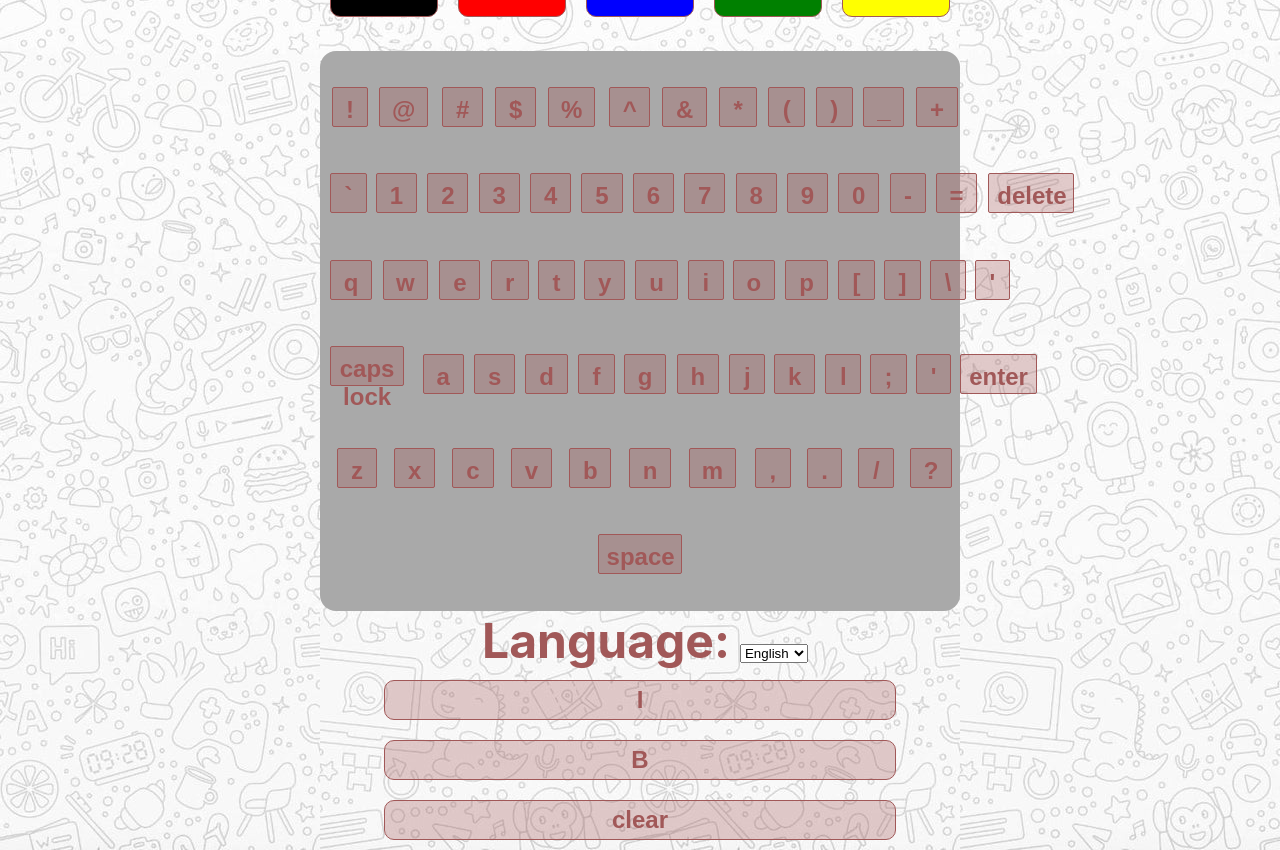
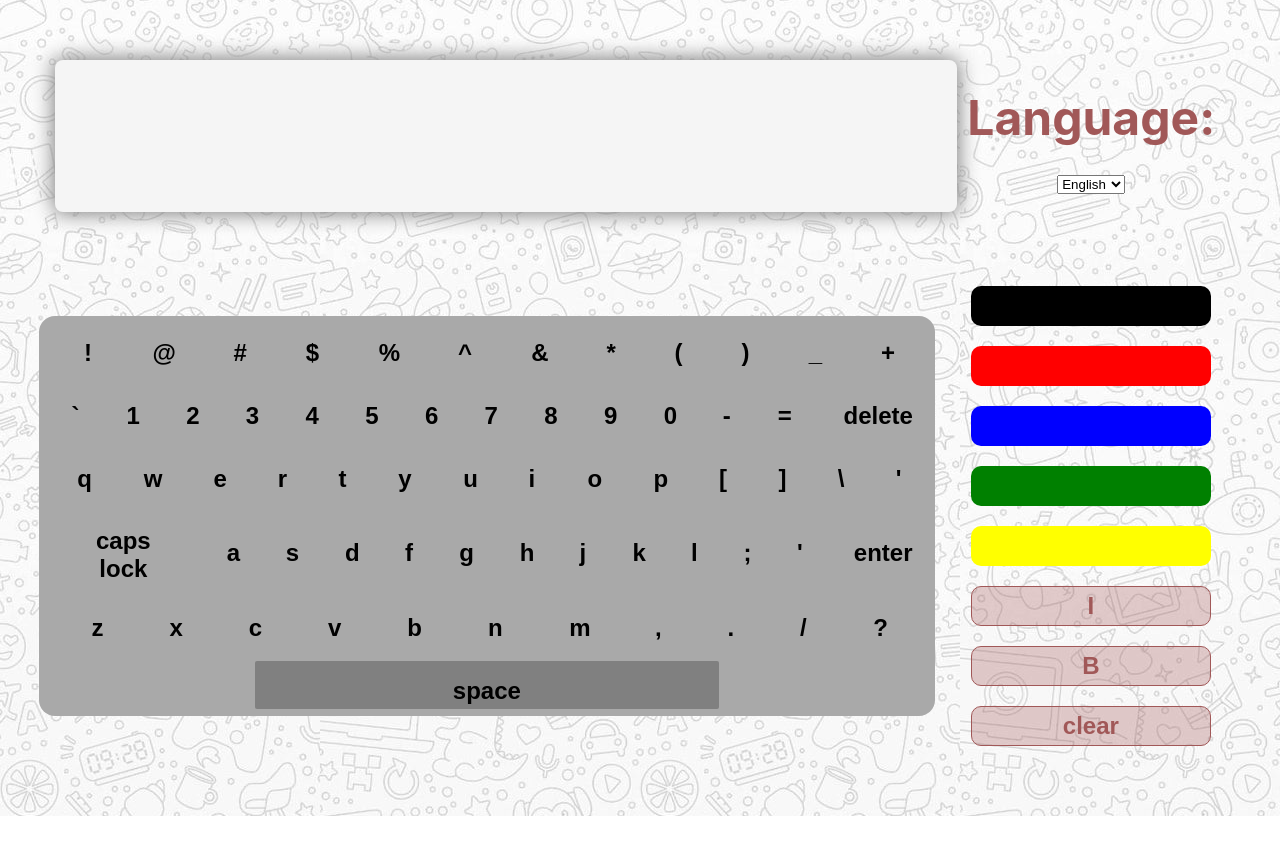
Before and after one commit to rkohen770/Go_To_100_Game, a React (Create React App) app: page / in a window 1280 px wide. Both pictures are taken after a click on the button "use the keyboard". After the commit the page ends 816 px from the top, so only its background shows below. Built offline with nearby package versions, Linux system fonts and the light colour scheme.

Commit message:
finish style

```diff
--- a/src/css/colorButton.css
+++ b/src/css/colorButton.css
@@ -1,15 +1,14 @@
 
 .color-picker{
     display: flex;
+    flex-direction: column;
+    align-items: center;
 
 }
 
 .color{
-    width: 50px;
-    height: 50px;
-    border: 1px solid #000;
-    border-radius: 50%;
+    border: none;
     cursor: pointer;
-    margin: 0 5px;
+    /* margin: 0 5px; */
     display: inline-block;
 }
--- a/src/css/keyboard.css
+++ b/src/css/keyboard.css
@@ -9,7 +9,8 @@ body {
 }
 
 .textContainer {
-  width: 90vw;
+  align-items: center;
+  width: 68vw;
   height: 15vh;
   background: whitesmoke;
   box-shadow: 0 0 20px 2px grey;
@@ -22,8 +23,8 @@ body {
 }
 
 .keyboard {
-  width: 50vw;
-  height: 70vh;
+  width: 70vw;
+  height: 50vh;
   background: darkgray;
   border-radius: 1rem;
   display: flex;
@@ -37,11 +38,6 @@ body {
   justify-content: space-evenly;
 }
 
-.secondLast {
-  width: 60%;
-  margin: 0 auto;
-}
-
 .space {
   width: 50%;
   height: 2rem;
@@ -49,8 +45,12 @@ body {
 }
 
 .key {
-  padding: 0.5rem;
+  margin: 0;
+  text-align: center;
   border-radius: 2px;
+  background: none;
+  border: none;
+  color: black;
 }
 
 .key:active {
@@ -61,16 +61,22 @@ body {
   background: whitesmoke;
 }
 
+.body {
+  display: grid;
+  grid-template-columns: 75% 25%;
+  align-items: center;
+  font-size: 1.5rem;
+}
 
-.decuration{
+.header {
+  padding: 0 1rem 4rem 1rem;
+  display: flex;
+  justify-content: space-evenly;
+}
+
+.lang {
   display: flex;
   flex-direction: column;
+  align-items: center;
+  justify-content: space-evenly;
 }
-
-.body{
-  display: grid;
-  grid-template-columns: 25% 50% 25%;
-  align-items: center;
-  height: 100vh;
-  font-size: 1.5rem;
-}
--- a/src/js/Colors.js
+++ b/src/js/Colors.js
@@ -5,11 +5,11 @@ class Colors extends Component {
     render() {
         return (
             <div className="color-picker">
-                    <button style={{ backgroundColor: 'black' }} onClick={()=>this.props.switchColor("black")}/>
-                    <button style={{ backgroundColor: 'red' }} onClick={()=>this.props.switchColor("red")} />
-                    <button style={{ backgroundColor: 'blue' }} onClick={()=>this.props.switchColor("blue")}/>
-                    <button style={{ backgroundColor: 'green' }} onClick={()=>this.props.switchColor("green")}/>
-                    <button style={{ backgroundColor: 'yellow' }} onClick={()=>this.props.switchColor("yellow")}/>
+                    <button className='color' style={{ backgroundColor: 'black' }} onClick={()=>this.props.switchColor("black")}/>
+                    <button className='color' style={{ backgroundColor: 'red' }} onClick={()=>this.props.switchColor("red")} />
+                    <button className='color' style={{ backgroundColor: 'blue' }} onClick={()=>this.props.switchColor("blue")}/>
+                    <button className='color' style={{ backgroundColor: 'green' }} onClick={()=>this.props.switchColor("green")}/>
+                    <button className='color' style={{ backgroundColor: 'yellow' }} onClick={()=>this.props.switchColor("yellow")}/>
                 </div>
         );
     }
--- a/src/js/KeyNew.js
+++ b/src/js/KeyNew.js
@@ -15,7 +15,7 @@ class Key extends Component {
         let classList ="key ";
         {this.props.letter==="space"? classList+= "space ":classList+= "letter ";}
         return (
-            <div>{this.IsCaps()}</div>
+            <div className={classList}>{this.IsCaps()}</div>
 
         );
     }
--- a/src/js/TextArea.js
+++ b/src/js/TextArea.js
@@ -1,4 +1,5 @@
 import React, { Component } from 'react';
+
 class TextArea extends Component {
     /*black: "#000000",
             red: "#ff0000",
@@ -28,7 +29,7 @@ class TextArea extends Component {
     }
     render() {
         return (
-           <div>
+           <div className='textContainer'>
             {this.setCol()}
            </div>
         );
--- a/src/js/Word.js
+++ b/src/js/Word.js
@@ -1,12 +1,12 @@
-import React, { Component } from 'react';
-import KeyBoard from './KeyboardNew';
-import TextArea from './TextArea';
-import Colors from './Colors';
-import Editor from './Editor';
-import "../css/background.css"
-import "../css/keyboard.css"
-import "../css/key.css"
-import "../css/colorButton.css"
+import React, { Component } from "react";
+import KeyBoard from "./KeyboardNew";
+import TextArea from "./TextArea";
+import Colors from "./Colors";
+import Editor from "./Editor";
+import "../css/background.css";
+import "../css/keyboard.css";
+import "../css/key.css";
+import "../css/colorButton.css";
 
 class Word extends Component {
   state = {
@@ -15,16 +15,16 @@ class Word extends Component {
     language: "en",
     color: "black",
     italic: false,
-        bold: false
-    }
+    bold: false,
+  };
   handleEnter = () => {
-     let prevText=this.state.text+"\n";
-     this.setState({text: prevText});
+    let prevText = this.state.text + "\n";
+    this.setState({ text: prevText });
   };
 
   handleSpace = () => {
-        let prevText=this.state.text+" ";
-        this.setState({text: prevText});
+    let prevText = this.state.text + " ";
+    this.setState({ text: prevText });
   };
 
   handleDelete = () => {
@@ -39,59 +39,81 @@ class Word extends Component {
   };
 
   handleKeyPress = (key) => {
-        let prevText=this.state.text;
-        let letter=key;
-        let added=false;
-        if(this.state.capsLock){
-            letter=letter.toUpperCase();
+    let prevText = this.state.text;
+    let letter = key;
+    let added = false;
+    if (this.state.capsLock) {
+      letter = letter.toUpperCase();
     }
-        if(this.state.italic){
-            letter=letter.italics();
+    if (this.state.italic) {
+      letter = letter.italics();
     }
-        if(this.state.bold){
-            letter=letter.bold();
+    if (this.state.bold) {
+      letter = letter.bold();
     }
-        prevText+=letter;
-        this.setState({text: prevText});
-    }
-
+    prevText += letter;
+    this.setState({ text: prevText });
+  };
 
   handleLanguageChange = (event) => {
-        this.setState({language: event.target.value});
+    this.setState({ language: event.target.value });
   };
-    switchColor=(col)=>{
-        this.setState({color: col})
-    }
-    handleUnderline=()=>{
-        let und=!this.state.underline;
-        this.setState({underline: und});
-    }
-    handleItalic=()=>{
-        let it=!this.state.italic;
-        this.setState({italic: it});
-    }
-    handleBold=()=>{
-        let bold=!this.state.bold;
-        this.setState({bold: bold});
-    }
-    handleClear=()=>{
-        this.setState({text: ""});
-    }
+  switchColor = (col) => {
+    this.setState({ color: col });
+  };
+  handleUnderline = () => {
+    let und = !this.state.underline;
+    this.setState({ underline: und });
+  };
+  handleItalic = () => {
+    let it = !this.state.italic;
+    this.setState({ italic: it });
+  };
+  handleBold = () => {
+    let bold = !this.state.bold;
+    this.setState({ bold: bold });
+  };
+  handleClear = () => {
+    this.setState({ text: "" });
+  };
   render() {
     return (
       <div>
+        <div className="header">
+          <TextArea text={this.state.text} color={this.state.color} />
+          <div className="lang">
+            <label>Language:</label>
 
-                <Colors switchColor={this.switchColor}/>
-                <TextArea text={this.state.text} color={this.state.color}/>
-                <KeyBoard language={this.state.language} enter={this.handleEnter} space={this.handleSpace}
-                delete={this.handleDelete} caps={this.handleCapsLock}
-                press={this.handleKeyPress} isCaps={this.state.capsLock}/>
-                <label >Language:</label>
-                <select id="language" value={this.state.language} onChange={this.handleLanguageChange}>
+            <select
+              id="language"
+              value={this.state.language}
+              onChange={this.handleLanguageChange}
+            >
               <option value="en">English</option>
               <option value="he">Hebrew</option>
             </select>
-                <Editor clear={this.handleClear} italic={this.handleItalic} bold={this.handleBold} lan={this.state.language}/>
+          </div>
+        </div>
+        <div className="body">
+          <KeyBoard
+            language={this.state.language}
+            enter={this.handleEnter}
+            space={this.handleSpace}
+            delete={this.handleDelete}
+            caps={this.handleCapsLock}
+            press={this.handleKeyPress}
+            isCaps={this.state.capsLock}
+          />
+          <div>
+            <Colors switchColor={this.switchColor} />
+            <Editor
+              clear={this.handleClear}
+              italic={this.handleItalic}
+              bold={this.handleBold}
+              lan={this.state.language}
+            />
+          </div>
+        </div>
       </div>
     );
   }
```
Also changed, not shown: src/js/KeyboardNew.js (+0 -12 lines). Lines whose indentation alone changed are shown as unchanged.
